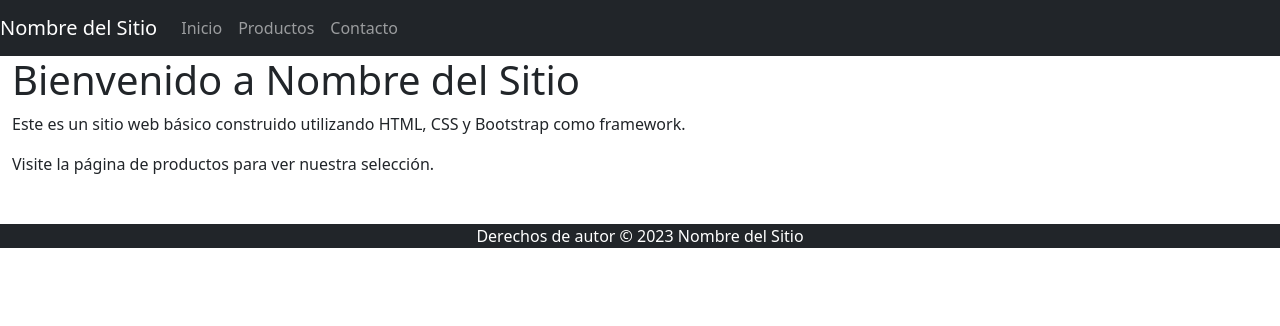
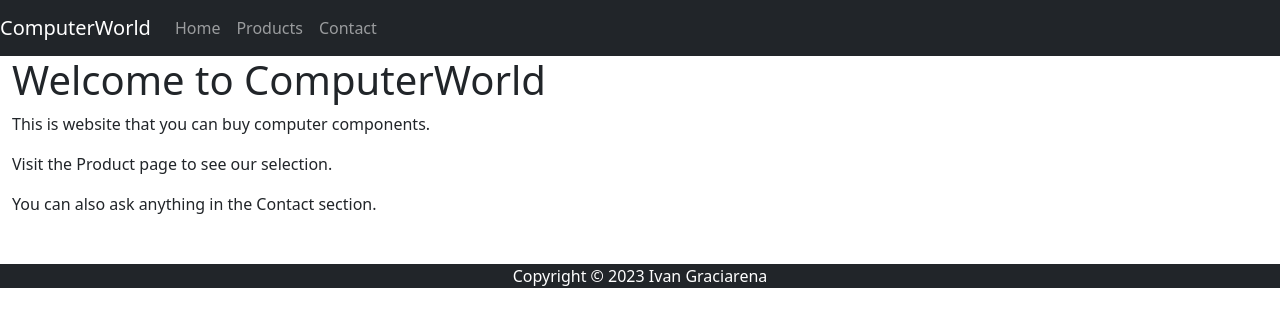
Before and after one commit to IGraciarena/BA-2.0, a plain HTML site: page index.html in a window 1280 px wide. Drawn offline with nearby package versions, Linux system fonts and the light colour scheme.

Commit message:
adding home starter

```diff
--- a/index.html
+++ b/index.html
@@ -12,7 +12,7 @@
   </head>
   <body>
     <nav class="navbar navbar-expand-sm bg-dark navbar-dark">
-      <a class="navbar-brand" href="./index.html">Nombre del Sitio</a>
+      <a class="navbar-brand" href="./index.html">ComputerWorld</a>
       <button
         class="navbar-toggler"
         type="button"
@@ -24,30 +24,30 @@
       <div class="collapse navbar-collapse" id="navbarNav">
         <ul class="navbar-nav">
           <li class="nav-item active">
-            <a class="nav-link" href="./index.html">Inicio</a>
+            <a class="nav-link" href="./index.html">Home</a>
           </li>
           <li class="nav-item">
-            <a class="nav-link" href="./products.html">Productos</a>
+            <a class="nav-link" href="./products.html">Products</a>
           </li>
           <li class="nav-item">
-            <a class="nav-link" href="./contact.html">Contacto</a>
+            <a class="nav-link" href="./contact.html">Contact</a>
           </li>
         </ul>
       </div>
     </nav>
 
     <div class="container-fluid">
-      <h1>Bienvenido a Nombre del Sitio</h1>
+      <h1>Welcome to ComputerWorld</h1>
       <p>
-        Este es un sitio web básico construido utilizando HTML, CSS y Bootstrap
-        como framework.
+        This is website that you can buy computer components.
       </p>
-      <p>Visite la página de productos para ver nuestra selección.</p>
+      <p>Visit the Product page to see our selection.</p>
+      <p>You can also ask anything in the Contact section.</p>
     </div>
 
     <footer class="page-footer font-small bg-dark text-white mt-5">
       <div class="container-fluid text-center">
-        <p>Derechos de autor © 2023 Nombre del Sitio</p>
+        <p>Copyright © 2023 Ivan Graciarena</p>
       </div>
     </footer>
   </body>
```
